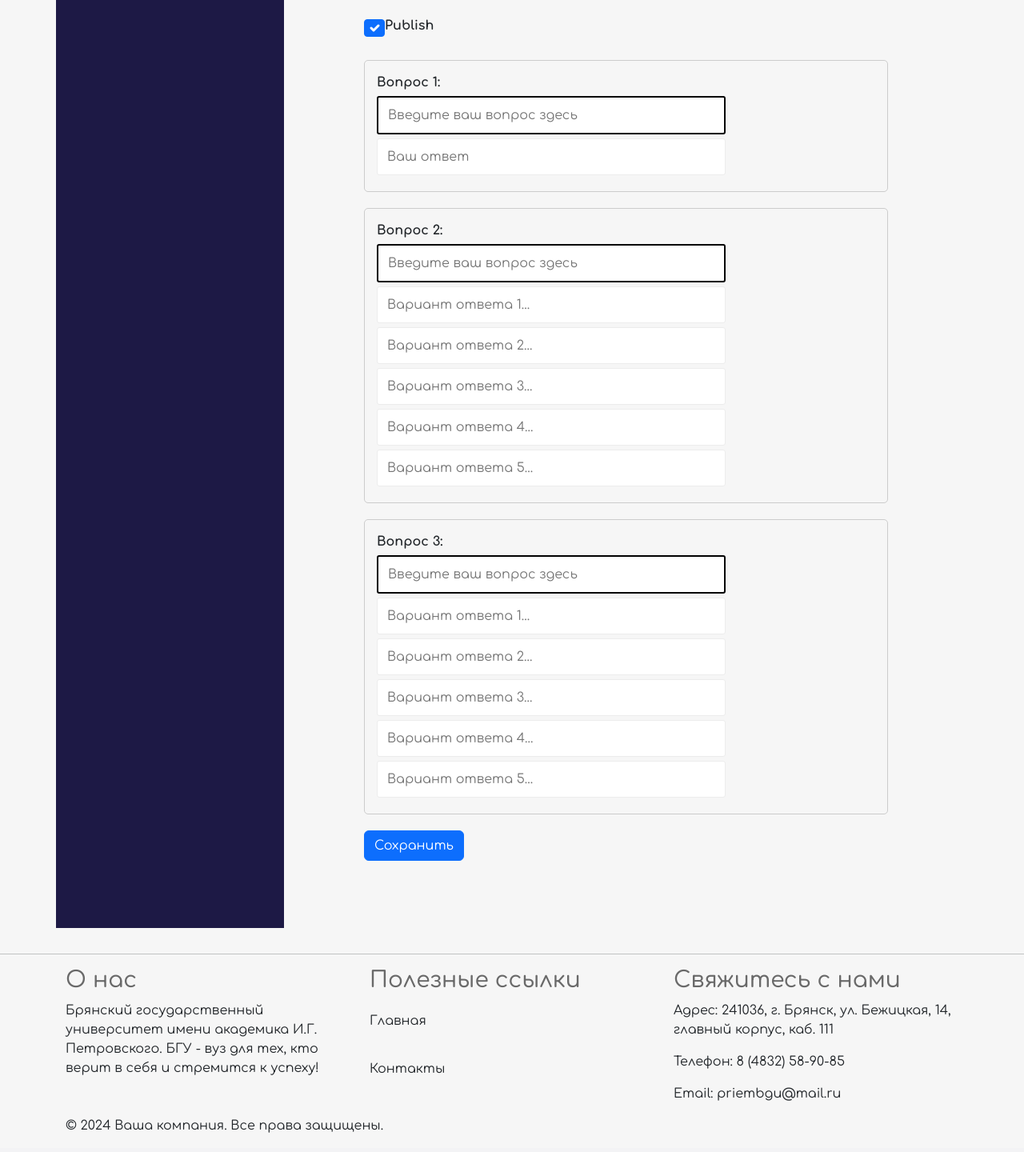
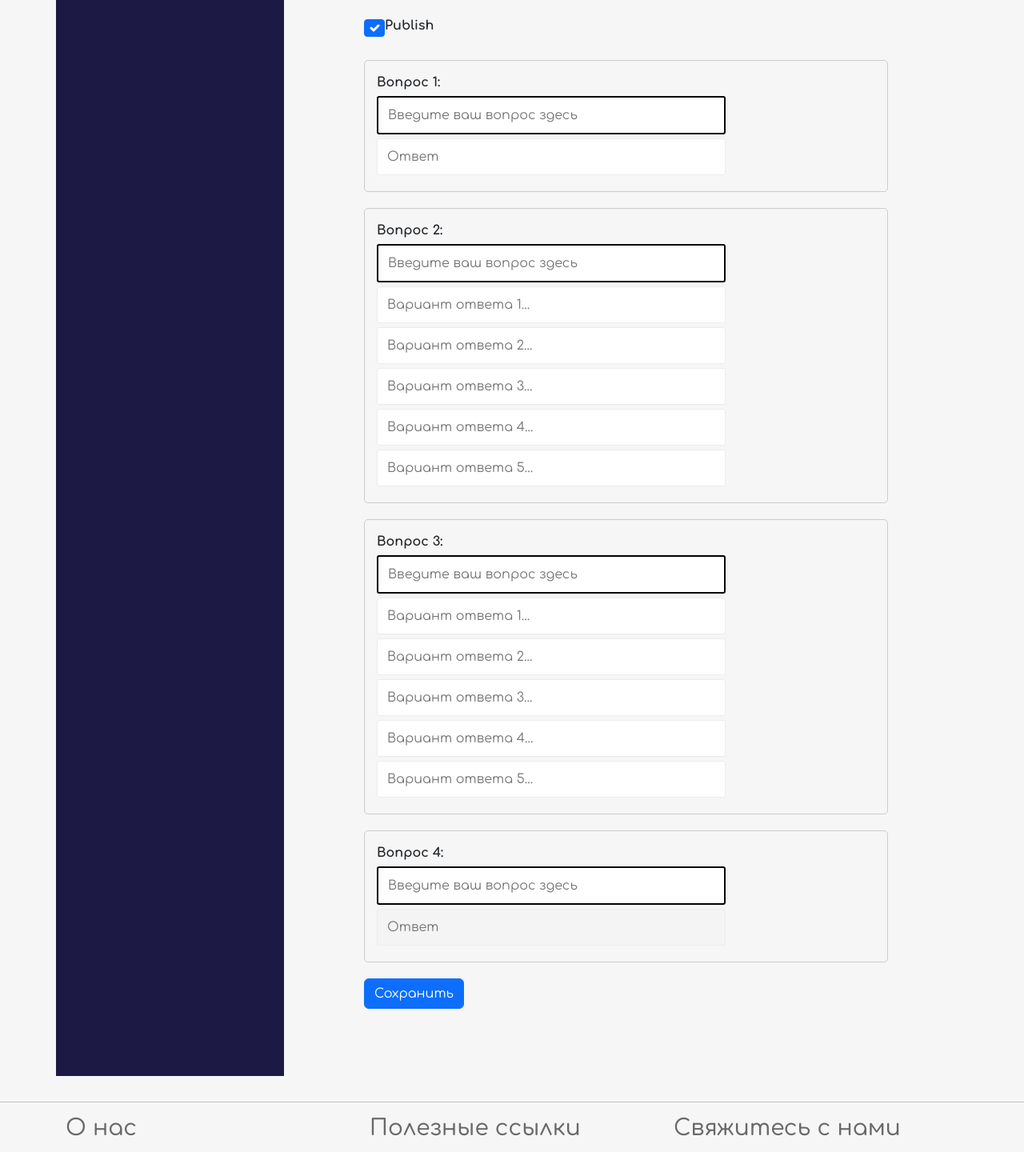
Before and after one commit to kiryalemeshev/DiplomWeb, a PHP site: page /DiplomWeb/admin/posts/create.php in a window 1280 px wide. Shown: the part 635-2075 px from the top of the page at 80% size. Before the commit the page ends 2051 px from the top, so only its background shows below. Run offline with PHP 8.4, Linux system fonts and the light colour scheme; the visitor is signed in with stand-in values (Sample User, id 1); data that the repository does not hold is empty.

Commit message:
ad test 4quest label in db

```diff
--- a/admin/posts/create.php
+++ b/admin/posts/create.php
@@ -140,7 +140,7 @@ include '../../app/controllers/posts.php';
             <div class="form-group">
                 <label for="quest1_label_input">Вопрос 1:</label>
                 <input type="text" id="quest1_label_input" name="quest1_label" placeholder="Введите ваш вопрос здесь" style="border: 2px solid black;">
-                <input type="text" id="answer1" name="quest1_answer" placeholder="Ваш ответ">
+                <input type="text" id="answer1" name="quest1_answer" placeholder="Ответ" >
             </div>
 
             <div class="form-group radio-group">
@@ -183,7 +183,18 @@ include '../../app/controllers/posts.php';
                 </div>
             </div>
 
+
+
+
+            <div class="form-group">
+                <label for="quest6_label_input">Вопрос 4:</label>
+                <input type="text" id="quest4_label_input" name="quest4_label" placeholder="Введите ваш вопрос здесь" style="border: 2px solid black;">
+                <input type="text" id="answer1" name="quest6_answer" placeholder="Ответ" disabled>
+            </div>
+
             <button type="submit" name="add_post" class="btn btn-primary">Сохранить</button>
+
+
 
 
                 </form>
--- a/app/controllers/posts.php
+++ b/app/controllers/posts.php
@@ -24,7 +24,7 @@ if($_SERVER["REQUEST_METHOD"] === "POST" && isset($_POST['add_post'])){
 
     $errMsg = []; // Массив для ошибок
 
-    // 1. Обработка изображения (ВАШ КОД ИЗНАЧАЛЬНО)
+    // 1. Обработка изображения
     if(!empty($_FILES['img']['name'])) {
 
         $imgName = time() . "_" . $_FILES['img']['name'];
@@ -80,6 +80,8 @@ if($_SERVER["REQUEST_METHOD"] === "POST" && isset($_POST['add_post'])){
         $check3_4 = trim($_POST['check3_4']);
         $check3_5 = trim($_POST['check3_5']);
 
+        $quest4_label = trim($_POST['quest4_label']);
+
         // 3. Валидация данных (минимум)
         if ($quest1_label === '' || $quest1_answer === '') {
             array_push($errMsg, "Вопрос и ответ 1 должны быть заполнены!");
@@ -111,7 +113,9 @@ if($_SERVER["REQUEST_METHOD"] === "POST" && isset($_POST['add_post'])){
                 'check3_2' => $check3_2,
                 'check3_3' => $check3_3,
                 'check3_4' => $check3_4,
-                'check3_5' => $check3_5
+                'check3_5' => $check3_5,
+
+                'quest4_label' => $quest4_label
             ];
 
             $post = insert('posts',$post);
--- a/counter.txt
+++ b/counter.txt
@@ -1 +1 @@
-75
+77
```
Also changed, not shown: assets/image/posts/1739706498_reg.jpg (added), assets/image/posts/1739706561_reg.jpg (added), assets/image/posts/1739706724_zad.jpg (added), assets/image/posts/1739706772_reg.jpg (added), assets/image/posts/1739706910_zad.jpg (added), assets/image/posts/1739706955_reg.jpg (added), assets/image/posts/1739707113_reg.jpg (added), assets/image/posts/1739707233_zad.jpg (added), assets/image/posts/1739707318_wallhaven-6dvj7w.jpg (added), assets/image/posts/1739707414_zad.png (added), assets/image/posts/1739707608_zad.jpg (added).
